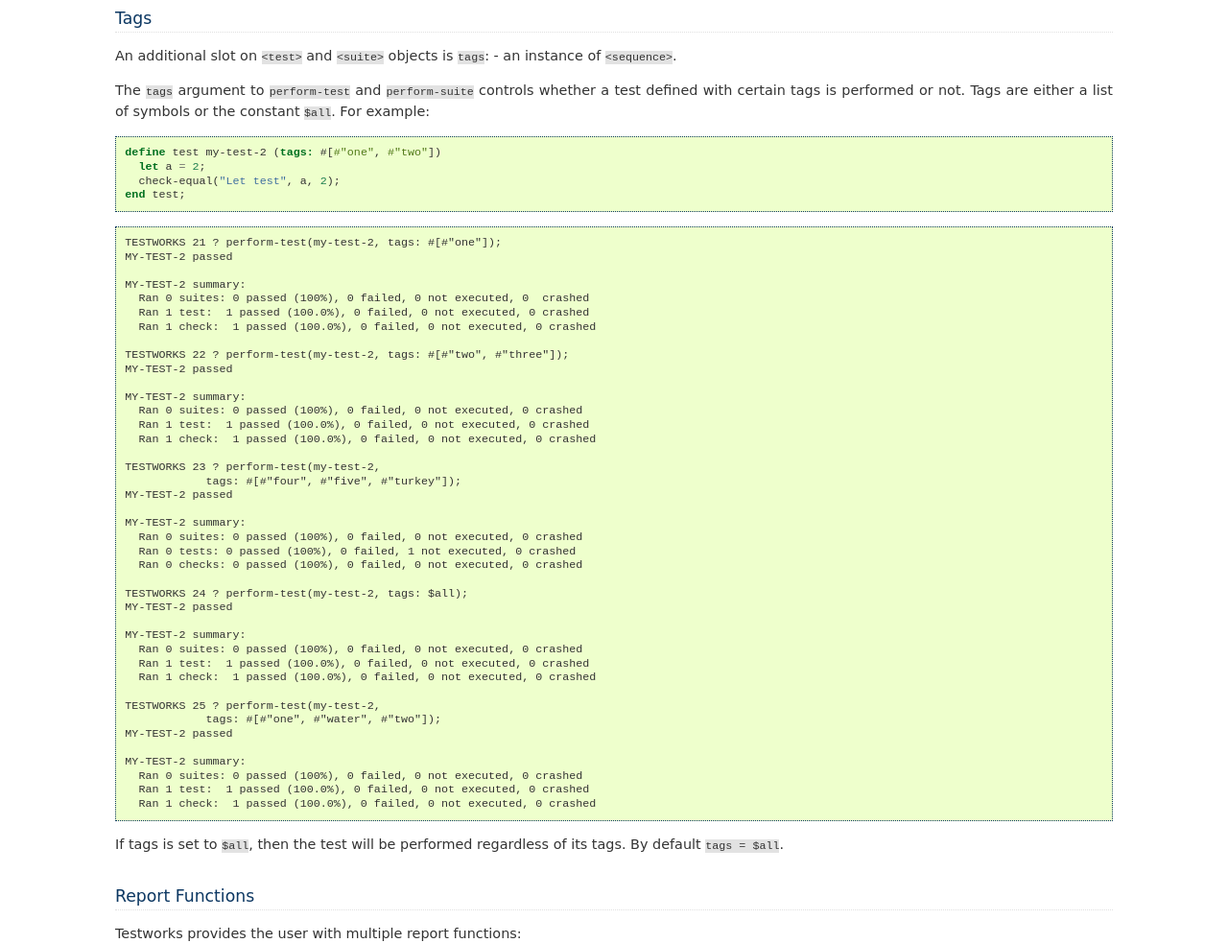
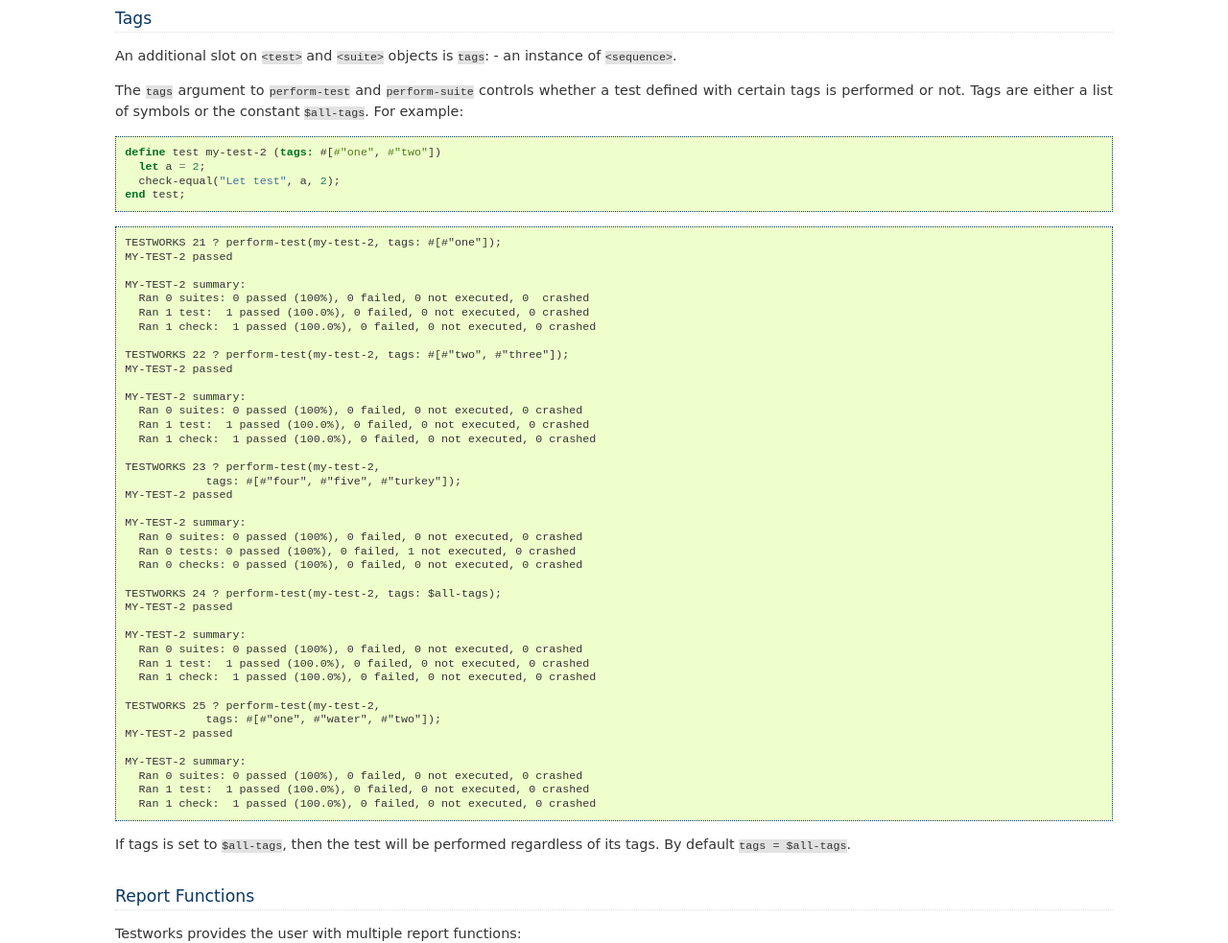
Before and after one commit to dylan-lang/testworks, a Sphinx documentation site: the page built from documentation/users-guide/source/usage.rst, in a window 1280 px wide and 1400 px high, scrolled down 4765 px. Shown: the part 149-1132 px from the top of the window at 96% size. Built offline with Sphinx 7.4.7, drawn with Linux system fonts in a browser that asks for light colours; cross-references to code outside the pages are shown as plain code.

Commit message:
Rename $all to $all-tags.

```diff
--- a/documentation/users-guide/source/reference.rst
+++ b/documentation/users-guide/source/reference.rst
@@ -38,7 +38,7 @@ Core Classes and Functions
    - :func:`perform-suite`
 
 
-.. constant:: $all
+.. constant:: $all-tags
 
    :type: <sequence>
 
--- a/documentation/users-guide/source/usage.rst
+++ b/documentation/users-guide/source/usage.rst
@@ -327,7 +327,7 @@ An additional slot on :class:`<test>` and :class:`<suite>` objects is
 
 The ``tags`` argument to :func:`perform-test` and :func:`perform-suite`
 controls whether a test defined with certain tags is performed or not.
-Tags are either a list of symbols or the constant :const:`$all`.
+Tags are either a list of symbols or the constant :const:`$all-tags`.
 For example:
 
 .. code-block:: dylan
@@ -364,7 +364,7 @@ For example:
       Ran 0 tests: 0 passed (100%), 0 failed, 1 not executed, 0 crashed
       Ran 0 checks: 0 passed (100%), 0 failed, 0 not executed, 0 crashed
 
-    TESTWORKS 24 ? perform-test(my-test-2, tags: $all);
+    TESTWORKS 24 ? perform-test(my-test-2, tags: $all-tags);
     MY-TEST-2 passed
 
     MY-TEST-2 summary:
@@ -381,8 +381,8 @@ For example:
       Ran 1 test:  1 passed (100.0%), 0 failed, 0 not executed, 0 crashed
       Ran 1 check:  1 passed (100.0%), 0 failed, 0 not executed, 0 crashed
 
-If tags is set to ``$all``, then the test will be performed regardless of
-its tags. By default ``tags = $all``.
+If tags is set to ``$all-tags``, then the test will be performed
+regardless of its tags. By default ``tags = $all-tags``.
 
 
 Report Functions
```
Also changed, not shown: 3 other files.
